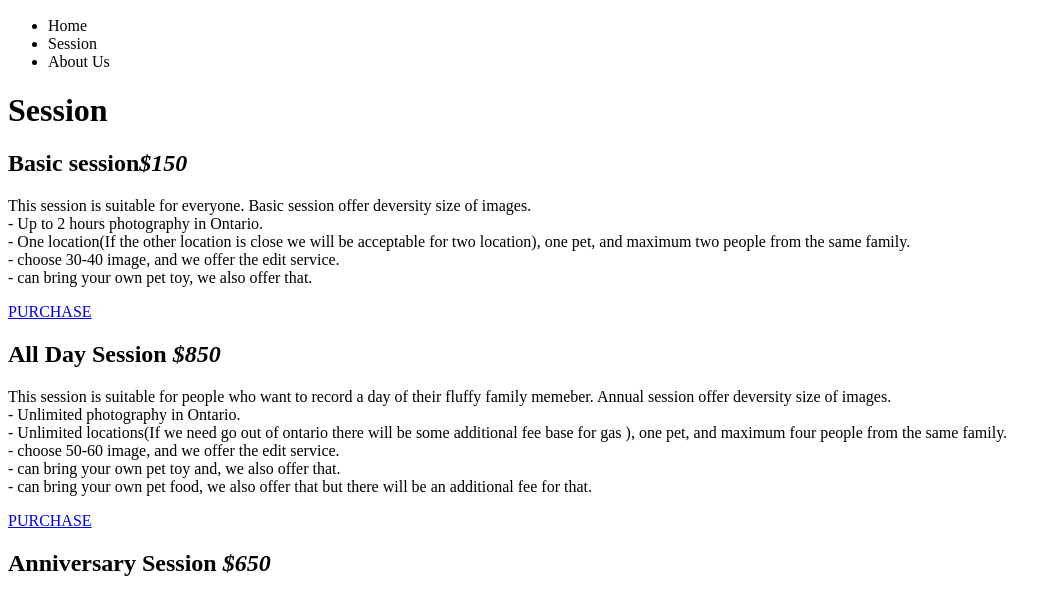
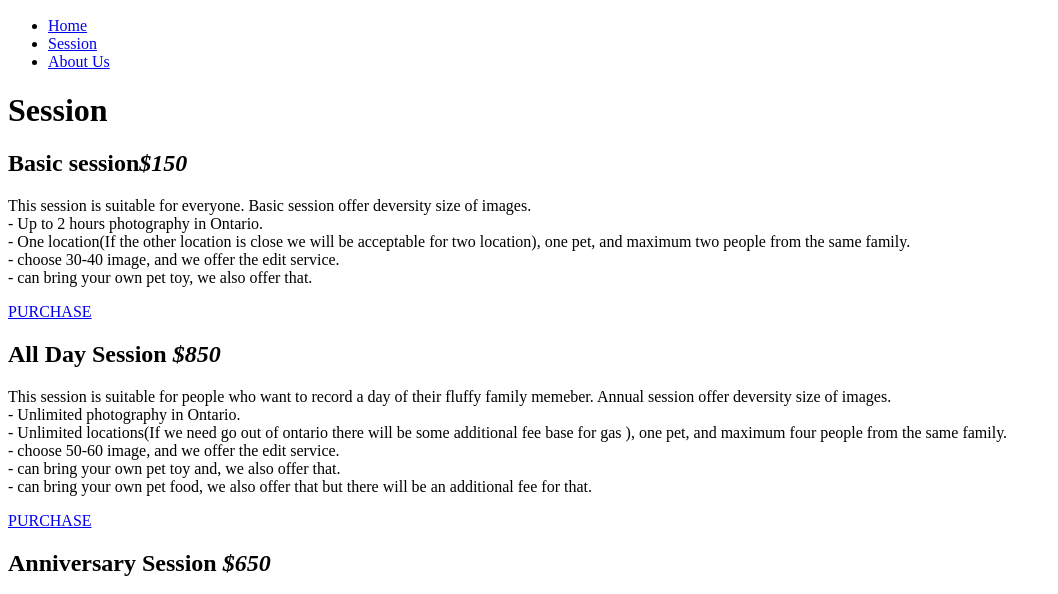
Before and after one commit to Sophie724/Independant-project, a plain HTML site: page session.html in a window 1280 px wide. Shown: the part 195-789 px from the top of the page, without its empty margins (0-1058 px from the left). Drawn offline with Linux system fonts and the light colour scheme.

Commit message:
Add link to pages

```diff
--- a/session.html
+++ b/session.html
@@ -9,9 +9,9 @@
     <img src="images/logo-256.svg" alt="illustration of logo">
     <nav role="navigation">
       <ul>
-        <li><a href="#index.html"></a>Home</li>
-        <li><a href="#session.html"></a>Session</li>
-        <li><a href="#about-us.html"></a>About Us</li>
+        <li><a href="index.html">Home</a></li>
+        <li><a href="session.html">Session</a></li>
+        <li><a href="about-us.html">About Us</a></li>
       </ul>
     </nav>
   </header>
```
Also changed, not shown: about-us.html (+3 -3 lines), index.html (+1 -1 lines).
